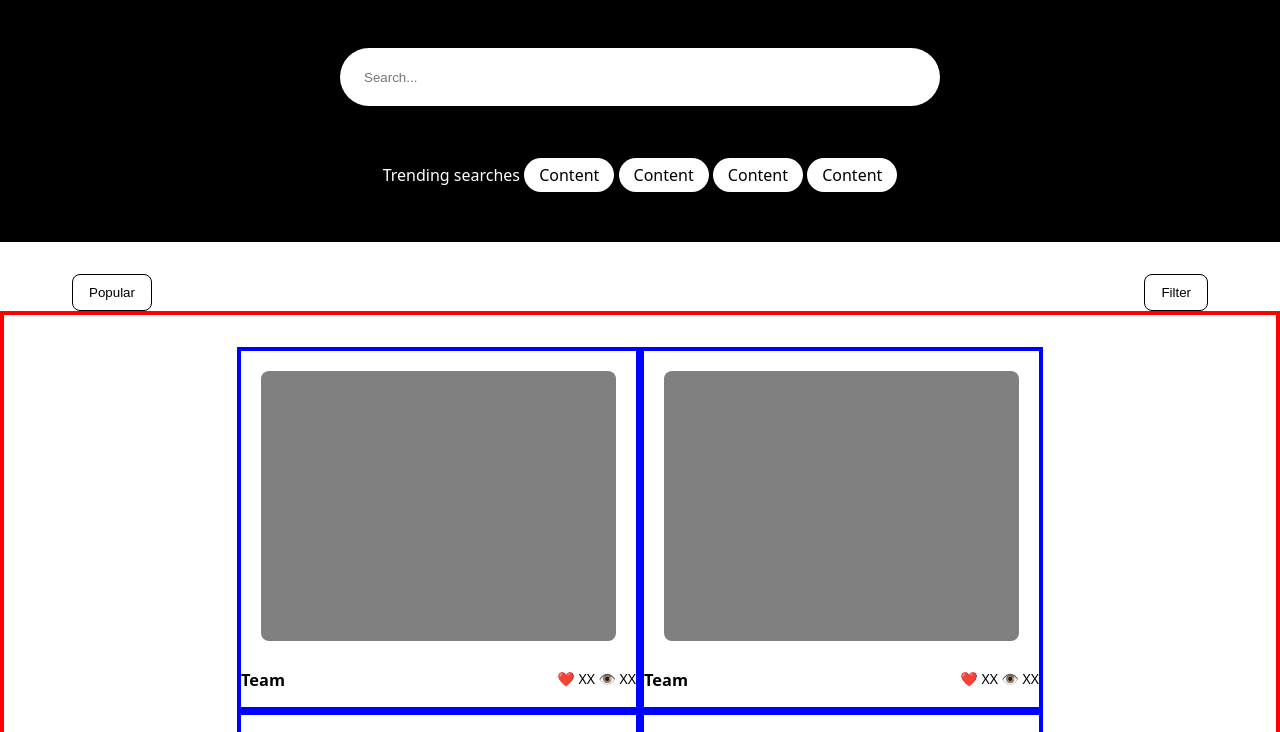
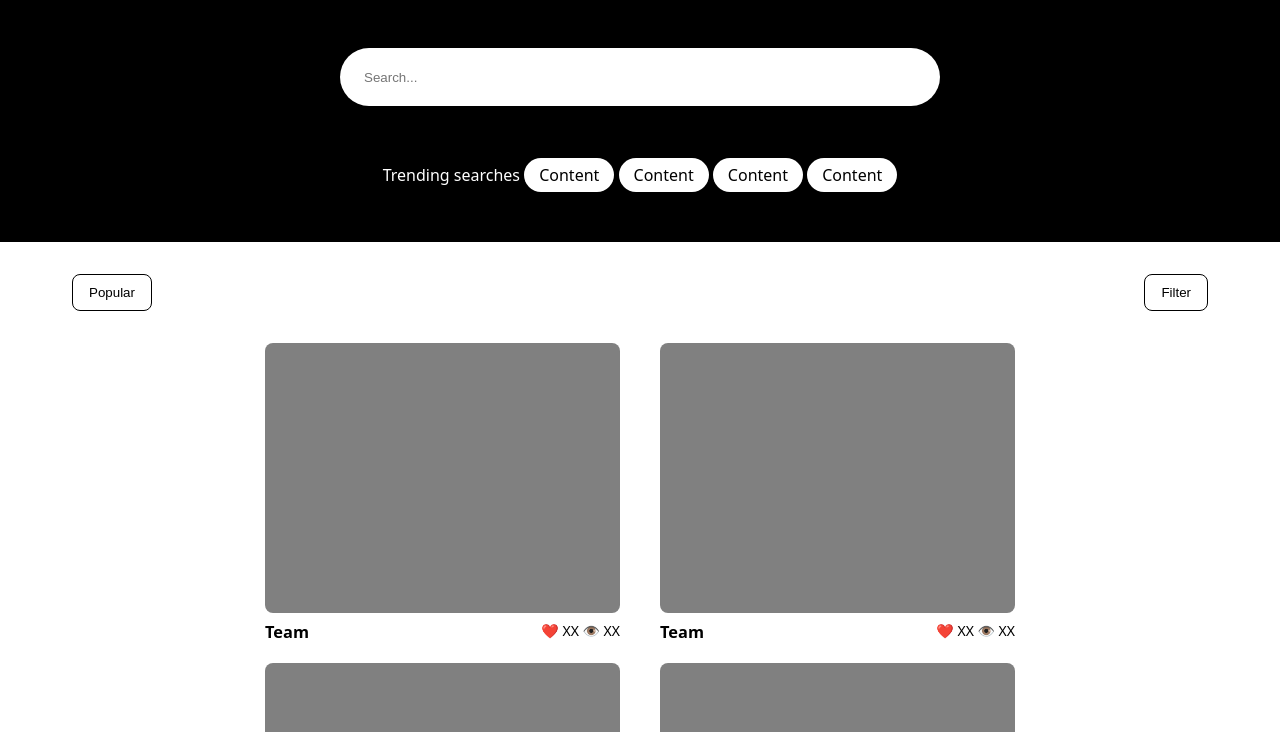
Before and after one commit to SscottK/flexbox-lab, a plain HTML site: page css/index.html in a window 1280 px wide. Shown: the part 209-941 px from the top of the page. Drawn offline with Linux system fonts and the light colour scheme.

Commit message:
Fixed some CSS to accurately refelect the lab

```diff
--- a/css/style.css
+++ b/css/style.css
@@ -51,7 +51,7 @@ input {
 }
 
 main {
-  border: solid 4px red;
+
   background-color: white;
   padding: 32px 72px;
   display: flex;
@@ -73,17 +73,18 @@ nav button {
   height: 270px;
   background-color: gray;
   border-radius: 8px;
-  margin: 20px;
+  margin: 0 20px;
 }
 
 .card-footer {
   font-size: 14px;
   display: flex;
   justify-content: space-between;
+  align-items: flex-start;
 }
 
 .card-footer * {
-  margin-top: 8px;
+  margin: 8px 20px 20px;
 }
 
 #subnav {
@@ -134,7 +135,7 @@ nav button {
   justify-content: space-between;
   align-items: center;
   flex-direction: column;
-  padding: 50px;
+  padding: 50px 0;
 }
 
 #headers {
@@ -145,8 +146,7 @@ nav button {
 }
 
 .card {
-  border: solid 4px blue;
   display: flex;
-  justify-content: space-around;
+  justify-content: space-between;
   flex-direction: column;
 }
```
